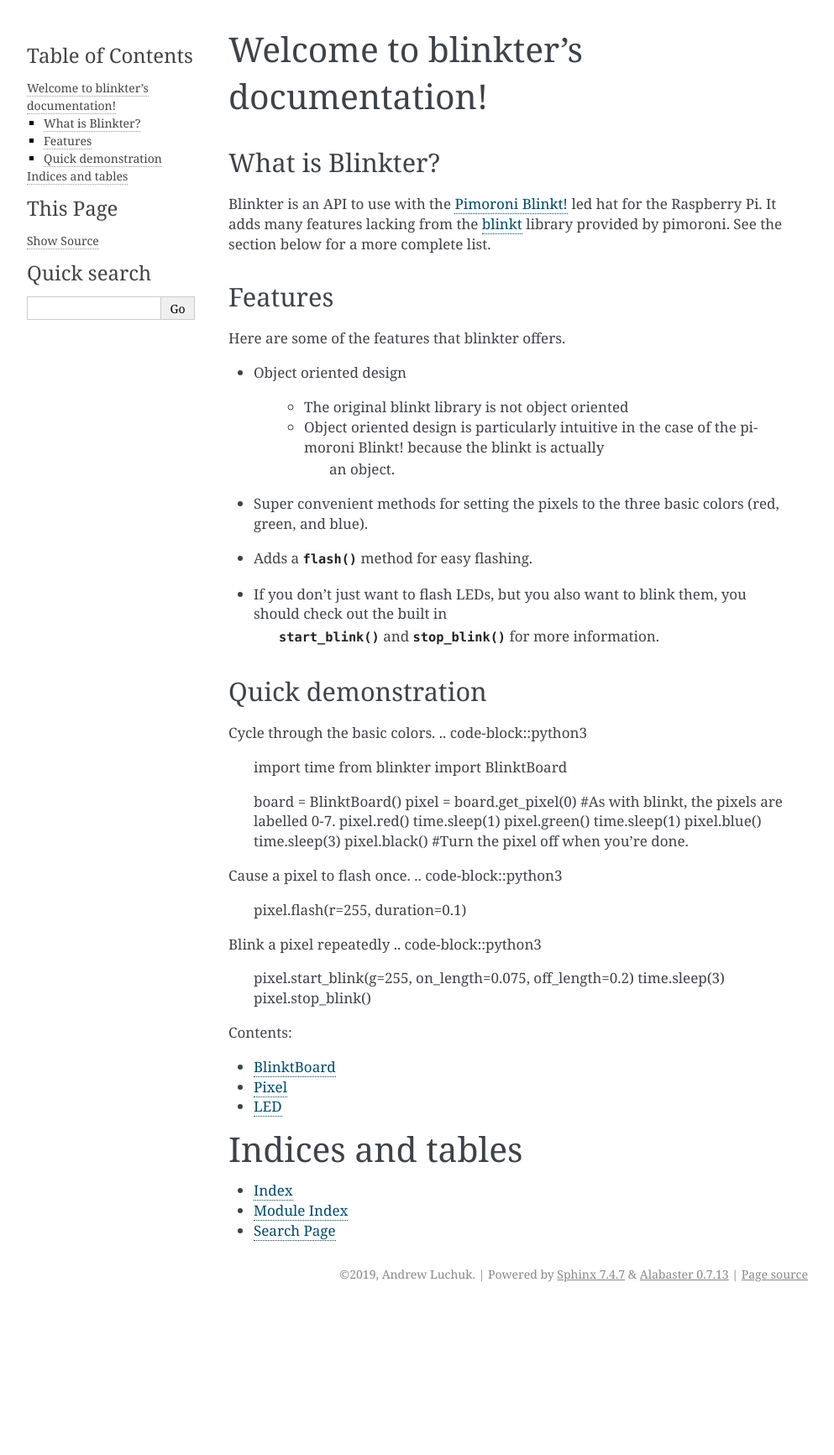
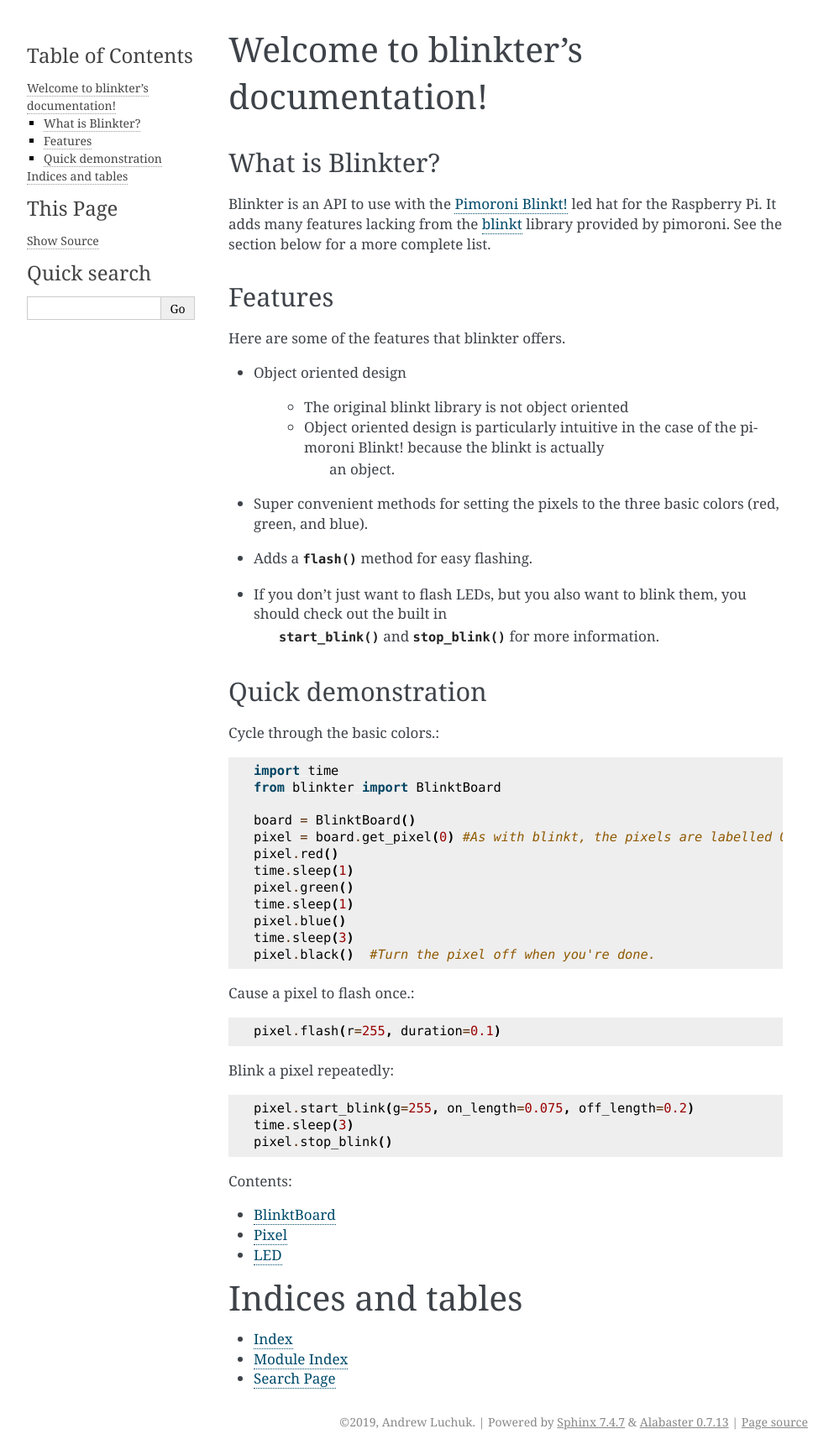
Before and after one commit to speratus/Blinkter, a Sphinx documentation site: the page built from docs/index.rst, in a window 1280 px wide. Shown: the whole page at 84% size, without its empty margins (148-1141 px from the left). Built offline with Sphinx 7.4.7, drawn with Linux system fonts in a browser that asks for light colours; before the commit the page ends 1557 px from its top, so only the background shows below that.

Commit message:
Updated index.rst

```diff
--- a/docs/index.rst
+++ b/docs/index.rst
@@ -30,30 +30,30 @@ Here are some of the features that blinkter offers.
 
 Quick demonstration
 -------------------
-Cycle through the basic colors.
-.. code-block::python3
-   import time
-   from blinkter import BlinktBoard
+Cycle through the basic colors.::
 
-   board = BlinktBoard()
-   pixel = board.get_pixel(0) #As with blinkt, the pixels are labelled 0-7.
-   pixel.red()
-   time.sleep(1)
-   pixel.green()
-   time.sleep(1)
-   pixel.blue()
-   time.sleep(3)
-   pixel.black()  #Turn the pixel off when you're done.
+    import time
+    from blinkter import BlinktBoard
 
-Cause a pixel to flash once.
-.. code-block::python3
-   pixel.flash(r=255, duration=0.1)
+    board = BlinktBoard()
+    pixel = board.get_pixel(0) #As with blinkt, the pixels are labelled 0-7.
+    pixel.red()
+    time.sleep(1)
+    pixel.green()
+    time.sleep(1)
+    pixel.blue()
+    time.sleep(3)
+    pixel.black()  #Turn the pixel off when you're done.
 
-Blink a pixel repeatedly
-.. code-block::python3
-   pixel.start_blink(g=255, on_length=0.075, off_length=0.2)
-   time.sleep(3)
-   pixel.stop_blink()
+Cause a pixel to flash once.::
+
+    pixel.flash(r=255, duration=0.1)
+
+Blink a pixel repeatedly::
+
+    pixel.start_blink(g=255, on_length=0.075, off_length=0.2)
+    time.sleep(3)
+    pixel.stop_blink()
 
 
 
```
